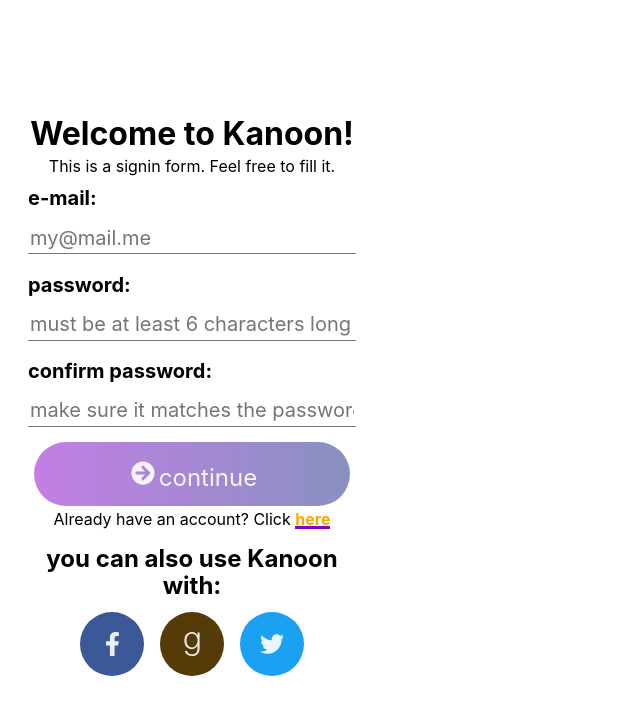
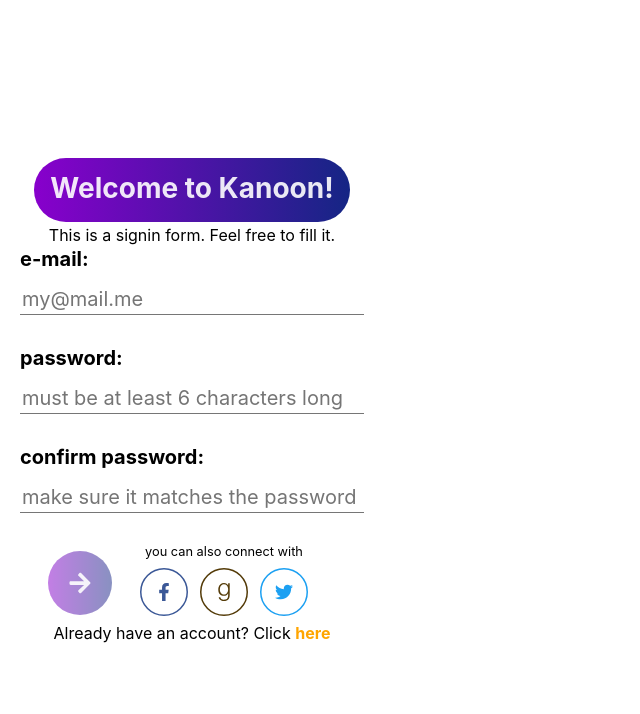
Before and after one commit to wsps10/book-emotion-analysis-app, a React (Create React App) app: page / in a window 1280 px wide. Shown: the top 714 px of the page, without its empty margins (0-640 px from the left). Built offline with nearby package versions, Linux system fonts and the light colour scheme.

Commit message:
<Field> checks all situation but already registered e-mail

```diff
--- a/src/App.js
+++ b/src/App.js
@@ -11,9 +11,9 @@
 
 import { library } from '@fortawesome/fontawesome-svg-core';
 import { faFacebookF, faGoodreadsG, faTwitter } from '@fortawesome/free-brands-svg-icons';
-import { faArrowCircleRight } from '@fortawesome/free-solid-svg-icons'
+import { faArrowRight, faCheck, faExclamation } from '@fortawesome/free-solid-svg-icons'
 
-library.add(faArrowCircleRight, faFacebookF, faGoodreadsG, faTwitter);
+library.add(faArrowRight, faCheck, faExclamation, faFacebookF, faGoodreadsG, faTwitter);
 
 const App = () => {
 	return (
--- a/src/components/custom/BrandButton/BrandButton.js
+++ b/src/components/custom/BrandButton/BrandButton.js
@@ -1,7 +1,7 @@
 import React from 'react';
 import './BrandButton.css';
 
-const BrandButtonStyle = `bg-purple-to-blue bn br-pill f3 fw4 h3 link mb1 v-mid w-90-ns white-90`;
+const BrandButtonStyle = `bg-purple-to-blue bn bw0 br-pill f6 fw4 h3 link mb1 v-mid w-90-ns white-90`;
 
 const BrandButton = ({ children, className, enabled, onClick }) => {
 	return (
--- a/src/components/custom/Field/Field.js
+++ b/src/components/custom/Field/Field.js
@@ -1,21 +1,29 @@
 import React from 'react';
+import Icon from '../Icon/Icon';
+
 import './styles/floating-hint.css';
 import './styles/states.css';
 import './styles/utils.css';
 
 const Field = ({ className, error, hint, id, label, onChange, value, type }) => {
 	return (
-		<section className={`f4 flex flex-column ma2 pa1 tl ${className}`}>
-			<label htmlFor={id} className="b mb1">{label}</label>
+		<section className={`f4 flex flex-column pa1 tl ${className}`}>
+			<span className="flex justify-between">
+				<label htmlFor={id} className="b mb1">{label}</label>
+				<Icon family="fas" icon="check" className="green icon--ok" />
+				<Icon family="fas" icon="exclamation" className="red icon--error" />
+			</span>
 			<input id={id} className="bn bb-ns h2 mt2 outline-0 anima-transp-placeholder w-100-ns"
-				id = { id }
-				onChange = { onChange }
-				type = { type }
-				placeholder = { hint }
-				value = { value }
+				id={id}
+				onChange={onChange}
+				type={type}
+				placeholder={hint}
+				value={value}
 			/>
 			<small className="f6 anima-floating-hint gray i">{hint}</small>
-			<small className="i mt-1-n msg z-1">{error}</small>
+			<span className="min-h-small mt-1-n z-1">
+				<small className="i msg">{error}</small>
+			</span>
 		</section>
 	);
 };
--- a/src/components/custom/Field/styles/utils.css
+++ b/src/components/custom/Field/styles/utils.css
@@ -1,3 +1,7 @@
 .mt-1-n {
 	margin-top: -0.8em;
 }
+
+.min-h-small {
+	min-height: 1.2em;
+}
--- a/src/components/custom/Icon/Icon.js
+++ b/src/components/custom/Icon/Icon.js
@@ -3,7 +3,7 @@
 
 const Icon = ({ className, family, icon }) => {
 	return (
-		<FontAwesomeIcon icon={[family, icon]} className={`ma1 ${className}`}/>
+		<FontAwesomeIcon icon={[family, icon]} className={`${className}`}/>
 	);
 };
 
--- a/src/components/custom/RoundIcon/RoundIcon.js
+++ b/src/components/custom/RoundIcon/RoundIcon.js
@@ -1,16 +1,32 @@
 import React from 'react';
 import Icon from '../Icon/Icon';
 
-const RoundIcon = ({ className, family, icon, onClick, title }) => {
+const RoundIcon = ({
+	classButton,
+	classIcon,
+	classWrapper,
+	enabled=true,
+	family,
+	icon,
+	onClick,
+	title
+}) => {
 	return (
-		<button
-			type = { `button` }
-			className = { "br-100 bw0 di dib grow-large h3 link ma2 ph3 pv2 w3 " + className }
-			onClick = { onClick }
-			title = { title }
-		>
-			<Icon family={family} icon={icon} className="white-90 f3" />
-		</button>
+		<article className={`anima-jump dib ${classWrapper}`}>
+			<button
+				type="button"
+				className={`bw0 br-100 h3 outline-0 ph3 pv2 relative w3 ${classButton}` }
+				onClick={onClick}
+				title={title}
+				disabled={!enabled}
+			>
+			<Icon
+				family={family}
+				icon={icon}
+				className={`absolute dynamic-center f3 left-50 top-50 white-90 ${classIcon}`}
+			/>
+			</button>
+		</article>
 	);
 }
 
--- a/src/pages/SigninPage/SigninPage.js
+++ b/src/pages/SigninPage/SigninPage.js
@@ -6,123 +6,183 @@
 import Icon from '../../components/custom/Icon/Icon';
 import RoundIcon from '../../components/custom/RoundIcon/RoundIcon';
 
-const isEmail = str => {
-    const letters = `([a-zA-Z])+`;
-    const alphanumericsAndScores = `(\\w|-)+`;
-    const email = new RegExp(`${alphanumericsAndScores}@${letters}\\.${letters}`);
-    const b = email.test(str);
+class SigninPage extends React.Component {
+    isPasswordValid = password => password.length >= 6;
+    isEmailValid = email => /^[a-z](\w|\.|-)*@[a-z]+(\.[a-z]+)+$/.test(email.toLowerCase());
+    isEmailNew = email => {
+        let b = false;
+        axios.get(`https://api-analise-sentimento.mybluemix.net/busca_email/?email=${email}`)
+        .then(response => response.data)
+        .then(data => b = data === "Success");
 
-    return b
-        ? str
-        : new Error(`This format is not of a valid e-mail. Please check if it follows this@example.here`);
-}
+        return b;
+    };
 
-    const isNew = email => {
-        const api = `https://api-analise-sentimento.mybluemix.net`;
-        const service = `/busca_email/?email=${email}`;
+    handleEmailChange = email => {
+        const emailIsValid = this.isEmailValid(email);
+        this.setState({
+            email,
+            emailIsValid,
+            emailMessage: emailIsValid ? "" : "please doublecheck the exemple above",
+            emailStyle: email === ""
+                ? ""
+                : emailIsValid
+                    ? "ok"
+                    : "error"
+        });
+    };
 
-        axios.get(api+service)
-        .then(response => response.data)
-        .then(data => data === "Success" ? console.log("a") : console.log("b"));
-    }
+    handlePasswordChange = password => {
+        const passwordIsValid = this.isPasswordValid(password);
+        this.setState({
+            password,
+            passwordIsValid,
+            passwordMessage: passwordIsValid ? "" : "this password is way too short! >////<",
+            passwordStyle: password === ""
+                ? ""
+                : passwordIsValid
+                    ? "ok"
+                    : "error"
+        });
+    };
 
-const hasError = error => {
+    handlePasswordCheckChange = passwordCheck => {
+        const { isPasswordValid, state } = this;
+        const passwordCheckIsValid = isPasswordValid(passwordCheck);
+        const passwordsMatch = passwordCheck === state.password;
 
-}
+        this.setState({
+            passwordCheck,
+            passwordCheckIsValid,
+            passwordsMatch,
+            passwordCheckMessage: passwordsMatch
+                ? ""
+                : passwordCheckIsValid
+                    ? "passwords don't match"
+                    : "2short",
+            passwordCheckStyle: passwordCheck === ""
+                ? ""
+                : passwordsMatch
+                    ? "ok"
+                    : "error"
+        });
+    };
 
-class SigninPage extends React.Component {
-    handleStateChange = (key, val) => this.setState({
-        [key]: val
-    });
 
     constructor(props) {
         super(props);
         this.state = {
             email: "",
-            emailStatus: "empty",
+            emailIsValid: false,
+            emailMessage: "",
+            emailStyle: "",
             password: "",
-            passwordStatus: "empty",
+            passwordIsValid: false,
+            passwordMessage: "",
+            passwordStyle: "",
             passwordCheck: "",
-            passwordCheckStatus: "empty",
+            passwordCheckIsValid: false,
+            passwordCheckMessage: "",
+            passwordCheckStyle: "",
             passwordsMatch: false
         };
     }
 
     render() {
-        const { handleStateChange, state } = this;
+        const {
+            handleEmailChange,
+            handlePasswordChange,
+            handlePasswordCheckChange,
+            state
+        } = this;
         const {
             email,
-            emailStatus,
+            emailIsValid,
+            emailMessage,
+            emailStyle,
             password,
-            passwordStatus,
+            passwordIsValid,
+            passwordMessage,
+            passwordStyle,
             passwordCheck,
-            passwordCheckStatus,
-            passwordsMatch
+            passwordCheckIsValid,
+            passwordCheckMessage,
+            passwordCheckStyle,
+            passwordsMatch,
         } = state;
 
         return (
             <main className="flex flex-column justify-center vh-100">
                 <form className="bg-white h100 pa3 tc w-30">
-                    <h1 className="ma0 mt0 mb1">Welcome to Kanoon!</h1>
+                    <BrandButton enabled={true}><h1 className="ma0 mt0 mb1">Welcome to Kanoon!</h1></BrandButton><br/>
                     <span className="mb1">This is a signin form. Feel free to fill it.</span>
                     <Field
-                        hint = "my@mail.me"
-                        id = "email"
-                        label = "e-mail: "
-                        onChange = { e => {
-                            const { value } = e.target;
-                            handleStateChange("email", value);
-
-                            axios.get("https://api-analise-sentimento.mybluemix.net/busca_email/?email=" + value)
-                            .then(response => response.data)
-                            .then(data => console.log(data));
-                        }}
-                        value = { email }
-                        type = "email"
+                        className={emailStyle}
+                        error={emailMessage}
+                        hint="my@mail.me"
+                        id="email"
+                        label="e-mail: "
+                        onChange={e => handleEmailChange(e.target.value)}
+                        value={ email }
+                        type="email"
                     />
                     <Field
-                        hint = "must be at least 6 characters long"
-                        id = "password"
-                        label = "password: "
-                        onChange = { e => handleStateChange("password", e.target.value) }
-                        value = { password }
-                        type = "password"
+                        className={passwordStyle}
+                        error={passwordMessage}
+                        hint="must be at least 6 characters long"
+                        id="password"
+                        label="password: "
+                        onChange={e => handlePasswordChange(e.target.value)}
+                        value={password}
+                        type="password"
                     />
                     <Field
-                        hint = "make sure it matches the password above"
-                        id = "passwordCheck"
-                        label = "confirm password: "
-                        onChange = { e => handleStateChange("passwordCheck", e.target.value) }
-                        value = { passwordCheck }
-                        type = "password"
+                        className={passwordCheckStyle}
+                        error={passwordCheckMessage}
+                        hint="make sure it matches the password above"
+                        id="passwordCheck"
+                        label="confirm password: "
+                        onChange={e => handlePasswordCheckChange(e.target.value)}
+                        value={passwordCheck}
+                        type="password"
                     />
-                    <BrandButton enabled={ emailStatus === "ok" && passwordsMatch === true }>
-                        <Icon family="fas" icon="arrow-circle-right" className="anima-open" /><span>continue</span>
-                    </BrandButton>
-                    <span>Already have an account? Click <a href="#">here</a></span>
-
-                    <section className="mt3">
-                        <h2 className="ma0 mb1">you can also use Kanoon with:</h2>
+                    <section className="flex justify-center items-center">
                         <RoundIcon
-                            family = "fab"
-                            icon = "facebook-f"
-                            title = "Facebook"
-                            className = "bg-facebook"
-                            onClick = {() => console.log("facebook")}
+                            classButton="anima-open bg-purple-to-blue"
+                            enabled={emailIsValid && passwordIsValid && passwordsMatch}
+                            family="fas"
+                            icon="arrow-right"
+                            title="Sign in"
+                        />
+                        <section className="tc">
+                            <small>you can also connect with</small>
+                            <span className="flex justify-center scale--75">
+                                <RoundIcon
+                                    classButton="b--facebook ba bg-transparent bw1 mr2"
+                                    classIcon="facebook"
+                                    family="fab"
+                                    icon="facebook-f"
+                                    title="Facebook"
+                                    onClick={() => console.log("facebook")}
                                 />
                                  <RoundIcon
-                            family = "fab"
-                            icon = "goodreads-g"
-                            title = "Goodreads"
-                            className = "bg-goodreads"
+                                    classButton="b--goodreads ba bg-transparent bw1 ml2 mr2"
+                                    classIcon="goodreads"
+                                    family="fab"
+                                    icon="goodreads-g"
+                                    title="Goodreads"
                                 />
                                  <RoundIcon
-                            family = "fab"
-                            icon = "twitter"
-                            title = "Twitter"
-                            className = "bg-twitter"
+                                    classButton="b--twitter ba bg-transparent bw1 ml2"
+                                    classIcon="twitter"
+                                    family="fab"
+                                    icon="twitter"
+                                    title="Twitter"
                                 />
+                            </span>
                         </section>
+                    </section>
+                    <span>Already have an account? Click <a href="#">here</a></span>
                 </form>
             </main>
         );
--- a/src/utils/styles/colors.css
+++ b/src/utils/styles/colors.css
@@ -1,27 +1,47 @@
 :root {
-	--color-facebook: hsl(221, 44%, 41%);
-	--color-goodreads: hsl(40, 83%, 18%);
-	--color-twitter: hsl(203, 89%, 53%);
+	--facebook: hsl(221, 44%, 41%);
+	--goodreads: hsl(40, 83%, 18%);
+	--twitter: hsl(203, 89%, 53%);
 
-	--color-blue-8: hsl(231, 73%, 30%);
+	--blue-3: hsl(231, 73%, 30%);
 
-	--color-purple-6: hsl(280, 100%, 40%);
+	--green-9: hsl(120, 93%, 95%);
 
-	--color-red-9: hsl(3, 100%, 95%);
+	--purple-6: hsl(280, 100%, 40%);
+
+	--red-9: hsl(3, 100%, 95%);
 }
 
+.bg-purple-to-blue {
+	background-image: linear-gradient(to right, var(--purple-6), var(--blue-3));
+}
+
+.facebook {
+	color: var(--facebook);
+}
+.b--facebook {
+	border-color: var(--facebook);
+}
 .bg-facebook {
-	background-color: var(--color-facebook);
+	background-color: var(--facebook);
+}
+
+.goodreads {
+	color: var(--goodreads);
+}
+.b--goodreads {
+	border-color: var(--goodreads);
 }
 .bg-goodreads {
-	background-color: var(--color-goodreads);
+	background-color: var(--goodreads);
+}
+
+.twitter {
+	color: var(--twitter);
+}
+.b--twitter {
+	border-color: var(--twitter);
 }
 .bg-twitter {
-	background-color: var(--color-twitter);
+	background-color: var(--twitter);
 }
-.bg-purple-to-blue {
-	background-image: linear-gradient(to right, var(--color-purple-6), var(--color-blue-8));
-}
-.bg-red-9 {
-	background-color: var(--color-red-9);
-}
--- a/src/utils/styles/utils.css
+++ b/src/utils/styles/utils.css
@@ -1,3 +1,22 @@
+.anima-jump {
+  transform: translateY(0em);
+  transition: transform .3s ease-in;
+}
+.anima-jump:active,
+.anima-jump:hover {
+  transform: translateY(-0.2em);
+  transition: transform .3s ease-in;
+}
+
+.anima-open:disabled {
+  transform: rotate(0deg);
+  transition: transform .4s ease-in;
+}
+.anima-open:enabled {
+  transform: rotate(-90deg);
+  transition: transform .3s ease-in;
+}
+
 .bg{
   background: url("../../imgs/ArvoreO.png") no-repeat;
 }
@@ -11,16 +30,6 @@
 .dynamic-center {
   transform: translate(-50%, -50%);
 }
-
-* > .anima-open {
-  transform: rotate(0deg);
-  transition: transform .4s ease-in;
+.scale--75 {
+  transform: scale(0.75);
 }
-*:hover > .anima-open {
-  transform: rotate(-90deg);
-  transition: transform .3s ease-in;
-}
-*:active > .anima-open {
-  transform: translateY(-0.2em) rotate(-90deg);
-  transition: transform .3s ease-in;
-}
```
Also changed, not shown: src/components/custom/Field/styles/states.css (+24 -4 lines). Lines whose indentation alone changed are shown as unchanged.
